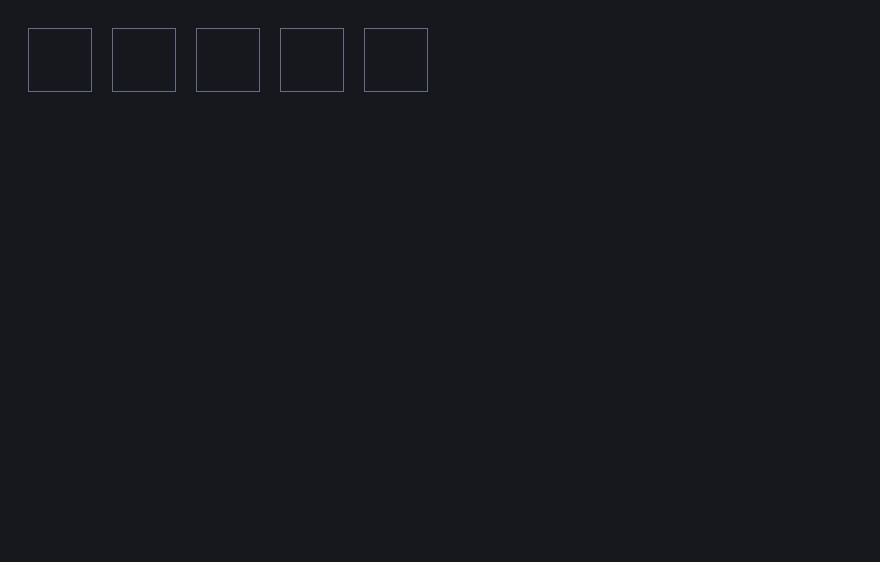
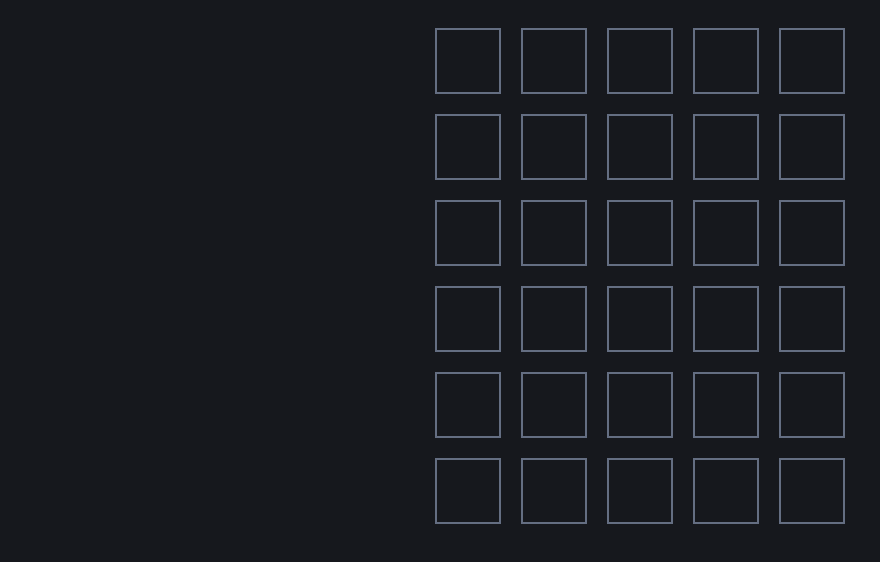
Before and after one commit to skjalg-eriksen/tauri-wordle-clone, a React (Create React App) app: page / in a window 1280 px wide. Shown: the top 562 px of the page, without its empty margins (0-880 px from the left). Built offline with nearby package versions, Linux system fonts and the light colour scheme.

Commit message:
fixed the each element of a list should have a unique key, and added event listener for character keys, backspace and enter key

```diff
--- a/src/App.tsx
+++ b/src/App.tsx
@@ -1,19 +1,17 @@
 import React from 'react'
-import { CharBoxItem } from './components/CharBoxItem'
+/* import { CharBoxItem } from './components/CharBoxItem'
 import { CharBoxRow } from './components/CharBoxRow'
-import { CharBoxState } from './common'
+import { CharBoxState } from './common' */
+import { CharBoxTable } from './components/CharBoxTable'
 
 
 function App() {
 
-  const charBoxList: Charbox []  = [];
-  charBoxList.length = 5;
-  charBoxList.fill({character: '', state: CharBoxState.initial});
 
   return (
     <div className="App">
 
-      <CharBoxRow charBoxList={charBoxList} />
+      <CharBoxTable />
 
     </div>
   )
--- a/src/components/CharBoxRow.tsx
+++ b/src/components/CharBoxRow.tsx
@@ -3,6 +3,7 @@ import { CharBoxItem } from './CharBoxItem';
 
 interface props {
     charBoxList: Charbox[];
+
 }
 
 
@@ -10,7 +11,9 @@ export const CharBoxRow: React.FC<props> = ({charBoxList}) => {
     return (
         <div className='charboxrow'>
             {charBoxList.map( (charboxitem) => (
-                <CharBoxItem charbox={{character: charboxitem.character, state: charboxitem.state}}/>
+                <span key={charboxitem.keynum}>
+                    <CharBoxItem charbox={{character: charboxitem.character, state: charboxitem.state}}/>
+                </span>
             ))}
         </div>
     );
--- a/src/components/CharBoxTable.tsx
+++ b/src/components/CharBoxTable.tsx
@@ -1 +1,47 @@
-import React from 'react';
+import React, { useState } from 'react';
+import { CharBoxRow } from './CharBoxRow';
+import { CharBoxState } from '../common'
+
+const charBoxList: Charbox [][]  = [];
+
+let count = 0;
+for(let i = 0; i < 6; i++){
+    charBoxList.push([]);
+    for (let j = 0; j < 5; j++, count++){
+        charBoxList[i].push({character: '', state: CharBoxState.initial, keynum: count});
+    }
+}
+
+document.addEventListener('keypress', (event: KeyboardEvent) => {
+    switch(event.code){
+        case 'Key'+event.key.toUpperCase():
+            console.log('character', event.key);
+            break;
+
+        case 'Enter':
+            // if a valid word has been entered check correct characters
+            //increment the row index counter
+            console.log('enter')
+            break;
+
+        case 'Backspace':
+            // if backspace the list containg the characters
+            console.log('backspace')
+            break;
+
+    }
+  });
+
+
+export const CharBoxTable: React.FC = () => {
+    return (
+        <div className='charboxtable'>
+            <CharBoxRow charBoxList={charBoxList[0]} />
+            <CharBoxRow charBoxList={charBoxList[1]} />
+            <CharBoxRow charBoxList={charBoxList[2]} />
+            <CharBoxRow charBoxList={charBoxList[3]} />
+            <CharBoxRow charBoxList={charBoxList[4]} />
+            <CharBoxRow charBoxList={charBoxList[5]} />
+        </div>
+    );
+}
--- a/src/style/CharBox.css
+++ b/src/style/CharBox.css
@@ -1,3 +1,8 @@
+.charboxtable {
+    display: grid;
+    justify-content: center;
+}
+
 .charbox {
     color: white;
     text-align: center;
@@ -7,9 +12,10 @@
     flex-direction: column;
     justify-content: center;
     margin: 10px;
+    text-transform: uppercase;
 }
 .charbox_init {
-    border: 1.9px solid #646e82;
+    border: 2px solid #646e82;
 }
 .charbox_grey {
     border: 2px solid #373d48;
```
Also changed, not shown: src/types.d.ts (+2 -8 lines).
